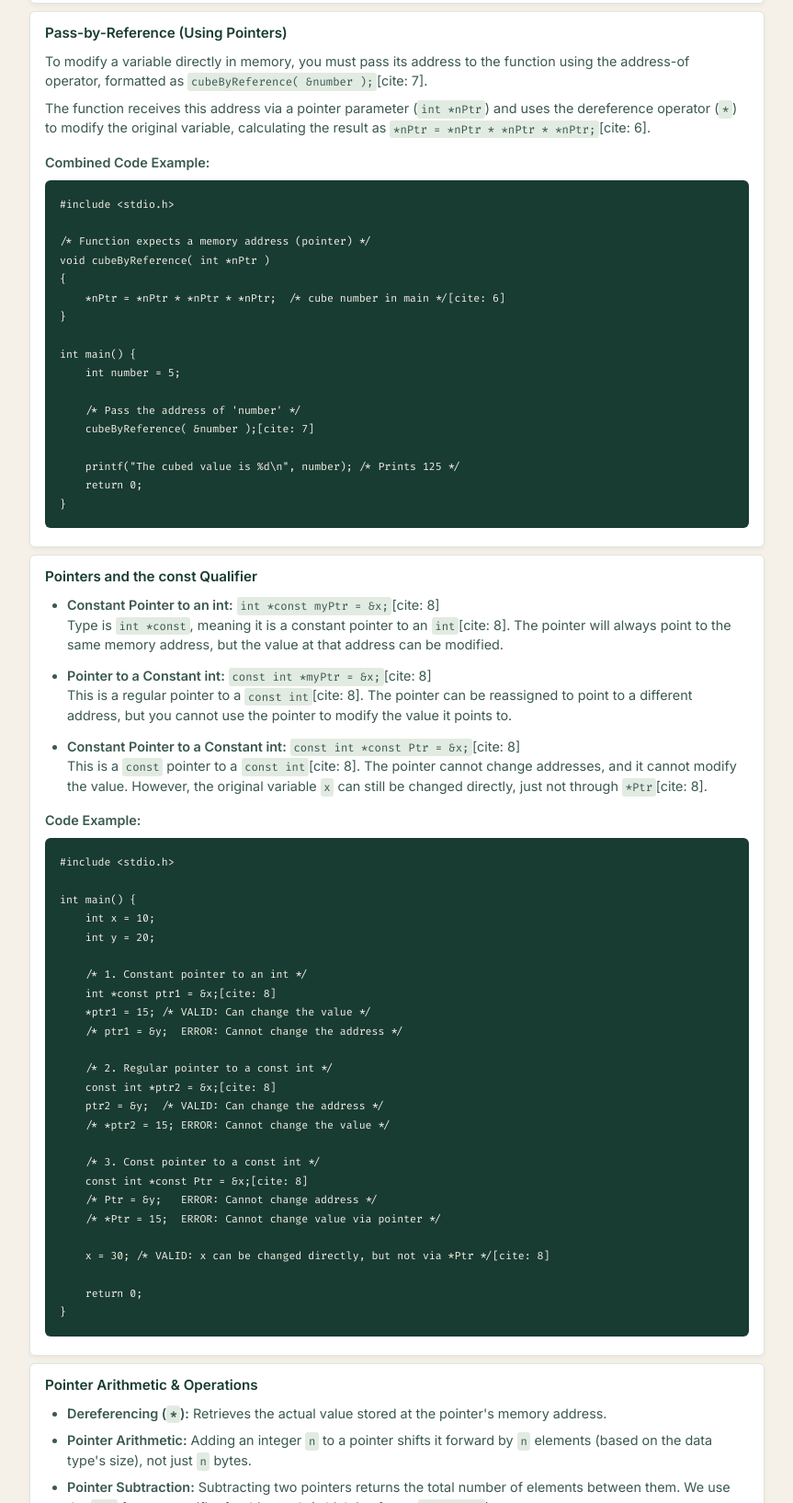
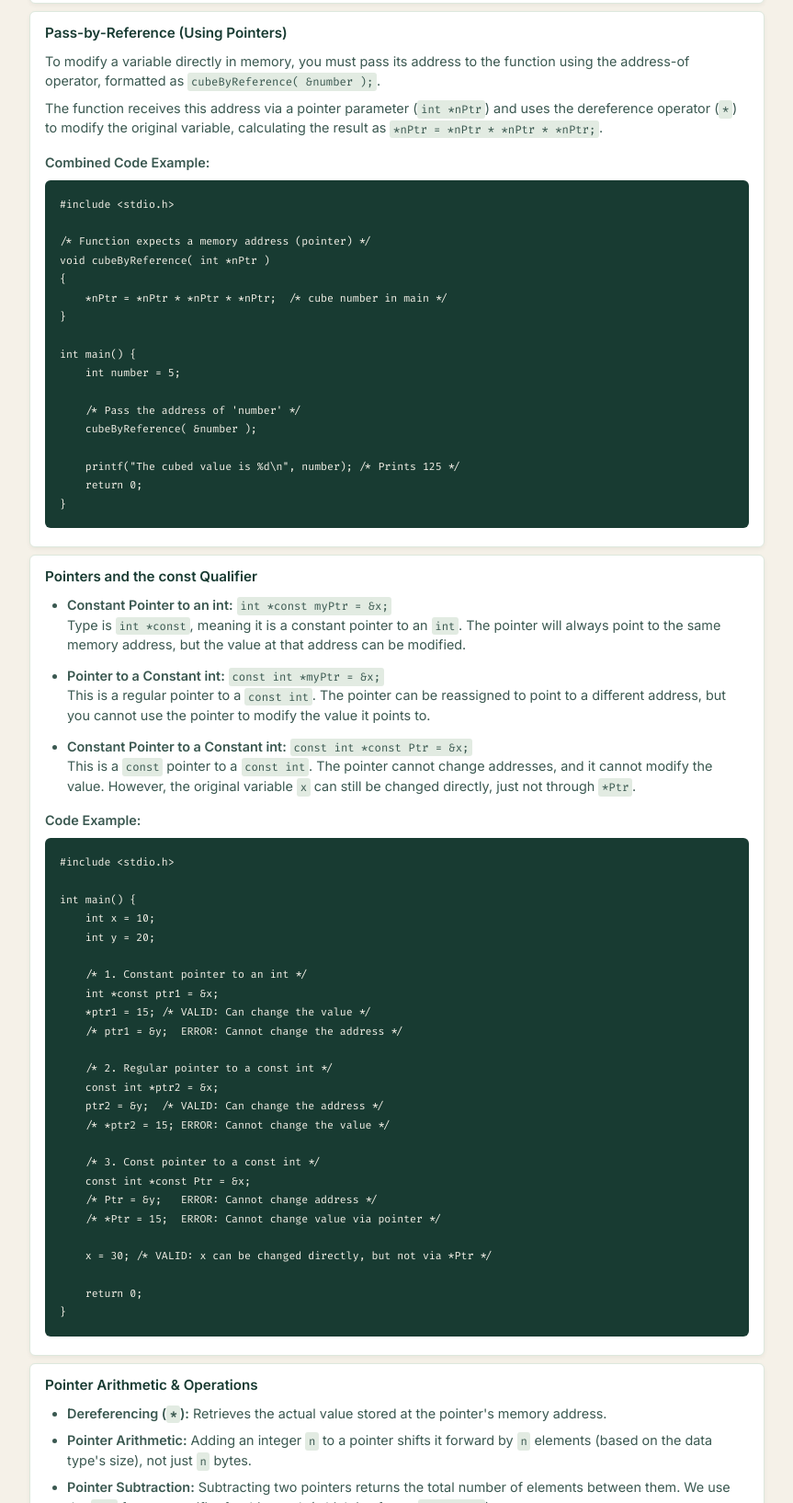
Before and after one commit to 22f3000814/22f3000814.github.io, a plain HTML site: page c-programming.html in a window 1280 px wide. Shown: the part 8413-10047 px from the top of the page at 92% size, without its empty margins (208-1071 px from the left). Drawn offline with Linux system fonts and the light colour scheme.

Commit message:
Update c-programming.html

```diff
--- a/c-programming.html
+++ b/c-programming.html
@@ -615,8 +615,8 @@ void printArray(const int grades[][EXAMS], int pupils, int tests) {
 
     <div class="note-card">
         <span class="term">Pass-by-Reference (Using Pointers)</span>
-        <p class="def" style="margin-top: 0.5rem;">To modify a variable directly in memory, you must pass its address to the function using the address-of operator, formatted as <code>cubeByReference( &number );</code>[cite: 7].</p>
-        <p class="def" style="margin-top: 0.5rem;">The function receives this address via a pointer parameter (<code>int *nPtr</code>) and uses the dereference operator (<code>*</code>) to modify the original variable, calculating the result as <code>*nPtr = *nPtr * *nPtr * *nPtr;</code>[cite: 6].</p>
+        <p class="def" style="margin-top: 0.5rem;">To modify a variable directly in memory, you must pass its address to the function using the address-of operator, formatted as <code>cubeByReference( &number );</code>.</p>
+        <p class="def" style="margin-top: 0.5rem;">The function receives this address via a pointer parameter (<code>int *nPtr</code>) and uses the dereference operator (<code>*</code>) to modify the original variable, calculating the result as <code>*nPtr = *nPtr * *nPtr * *nPtr;</code>.</p>
 
         <p class="def" style="margin-top: 1rem;"><strong>Combined Code Example:</strong></p>
         <pre style="margin: 0.5rem 0;"><code>#include &lt;stdio.h&gt;
@@ -624,14 +624,14 @@ void printArray(const int grades[][EXAMS], int pupils, int tests) {
 /* Function expects a memory address (pointer) */
 void cubeByReference( int *nPtr )
 {
-    *nPtr = *nPtr * *nPtr * *nPtr;  /* cube number in main */[cite: 6]
+    *nPtr = *nPtr * *nPtr * *nPtr;  /* cube number in main */
 }
 
 int main() {
     int number = 5;
 
     /* Pass the address of 'number' */
-    cubeByReference( &number );[cite: 7]
+    cubeByReference( &number );
 
     printf("The cubed value is %d\n", number); /* Prints 125 */
     return 0;
@@ -642,16 +642,16 @@ int main() {
         <span class="term">Pointers and the const Qualifier</span>
         <ul style="margin-top: 0.5rem; padding-left: 1.5rem;">
             <li class="def" style="margin-bottom: 0.75rem;">
-                <strong>Constant Pointer to an int:</strong> <code>int *const myPtr = &x;</code>[cite: 8]<br>
-                Type is <code>int *const</code>, meaning it is a constant pointer to an <code>int</code>[cite: 8]. The pointer will always point to the same memory address, but the value at that address can be modified.
+                <strong>Constant Pointer to an int:</strong> <code>int *const myPtr = &x;</code><br>
+                Type is <code>int *const</code>, meaning it is a constant pointer to an <code>int</code>. The pointer will always point to the same memory address, but the value at that address can be modified.
             </li>
             <li class="def" style="margin-bottom: 0.75rem;">
-                <strong>Pointer to a Constant int:</strong> <code>const int *myPtr = &x;</code>[cite: 8]<br>
-                This is a regular pointer to a <code>const int</code>[cite: 8]. The pointer can be reassigned to point to a different address, but you cannot use the pointer to modify the value it points to.
+                <strong>Pointer to a Constant int:</strong> <code>const int *myPtr = &x;</code><br>
+                This is a regular pointer to a <code>const int</code>. The pointer can be reassigned to point to a different address, but you cannot use the pointer to modify the value it points to.
             </li>
             <li class="def" style="margin-bottom: 0;">
-                <strong>Constant Pointer to a Constant int:</strong> <code>const int *const Ptr = &x;</code>[cite: 8]<br>
-                This is a <code>const</code> pointer to a <code>const int</code>[cite: 8]. The pointer cannot change addresses, and it cannot modify the value. However, the original variable <code>x</code> can still be changed directly, just not through <code>*Ptr</code>[cite: 8].
+                <strong>Constant Pointer to a Constant int:</strong> <code>const int *const Ptr = &x;</code><br>
+                This is a <code>const</code> pointer to a <code>const int</code>. The pointer cannot change addresses, and it cannot modify the value. However, the original variable <code>x</code> can still be changed directly, just not through <code>*Ptr</code>.
             </li>
         </ul>
 
@@ -663,21 +663,21 @@ int main() {
     int y = 20;
 
     /* 1. Constant pointer to an int */
-    int *const ptr1 = &x;[cite: 8]
+    int *const ptr1 = &x;
     *ptr1 = 15; /* VALID: Can change the value */
     /* ptr1 = &y;  ERROR: Cannot change the address */
 
     /* 2. Regular pointer to a const int */
-    const int *ptr2 = &x;[cite: 8]
+    const int *ptr2 = &x;
     ptr2 = &y;  /* VALID: Can change the address */
     /* *ptr2 = 15; ERROR: Cannot change the value */
 
     /* 3. Const pointer to a const int */
-    const int *const Ptr = &x;[cite: 8]
+    const int *const Ptr = &x;
     /* Ptr = &y;   ERROR: Cannot change address */
     /* *Ptr = 15;  ERROR: Cannot change value via pointer */
 
-    x = 30; /* VALID: x can be changed directly, but not via *Ptr */[cite: 8]
+    x = 30; /* VALID: x can be changed directly, but not via *Ptr */
 
     return 0;
 }</code></pre>
```
